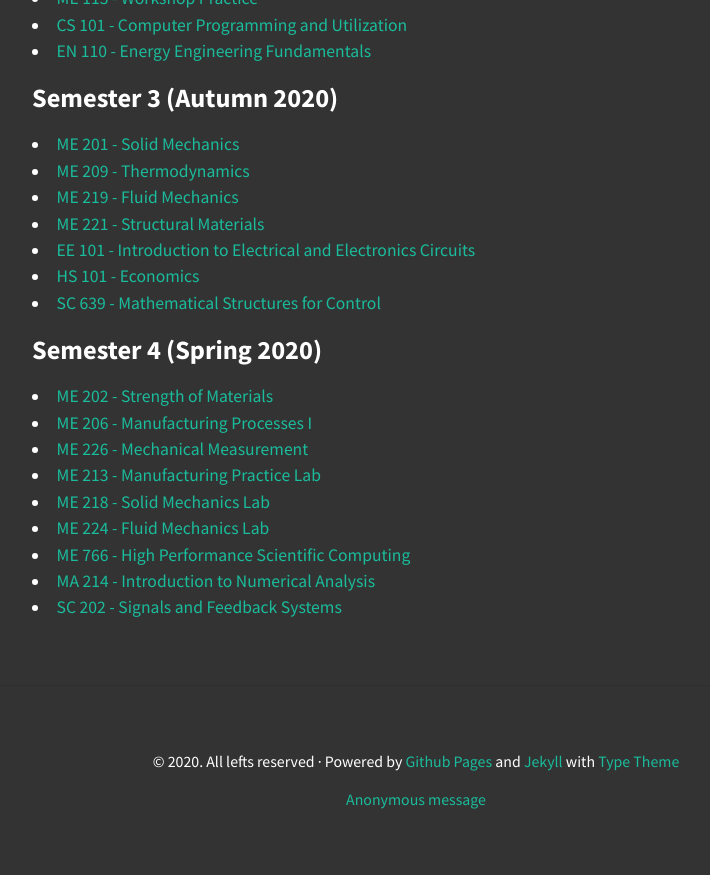
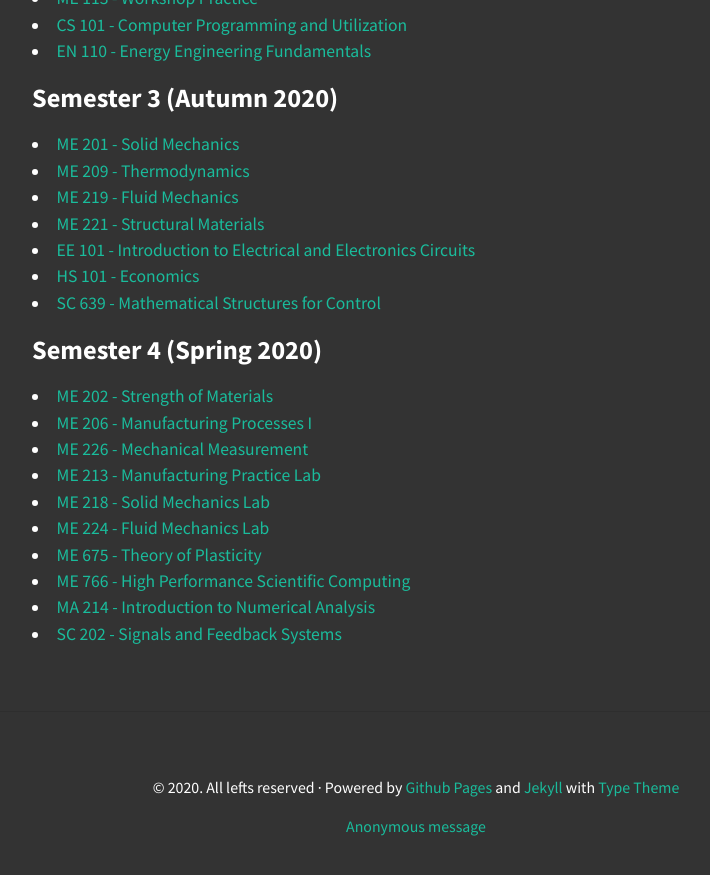
Before and after one commit to omprabhu31/omprabhu31.github.io, a Jekyll site: the page built from academics/courses.md, in a window 1280 px wide and 900 px high, scrolled down 957 px. Shown: the top 875 px of the window, without its empty margins (224-934 px from the left). Built offline with Jekyll 4.4.1, drawn with Linux system fonts in a browser that asks for light colours; nearby versions of some CDN libraries.

Commit message:
updated courses

```diff
--- a/academics/courses.md
+++ b/academics/courses.md
@@ -48,6 +48,7 @@ hide: true
 <li><a href="https://portal.iitb.ac.in/asc/Courses/crsedetail.jsp?ccd=ME%20213">ME 213 - Manufacturing Practice Lab</a></li>
 <li><a href="https://portal.iitb.ac.in/asc/Courses/crsedetail.jsp?ccd=ME%20218">ME 218 - Solid Mechanics Lab</a></li>
 <li><a href="https://portal.iitb.ac.in/asc/Courses/crsedetail.jsp?ccd=ME%20224">ME 224 - Fluid Mechanics Lab</a></li>
+<li><a href="https://portal.iitb.ac.in/asc/Courses/crsedetail.jsp?ccd=ME%20675">ME 675 - Theory of Plasticity</a></li>
 <li><a href="https://portal.iitb.ac.in/asc/Courses/crsedetail.jsp?ccd=ME%20766">ME 766 - High Performance Scientific Computing</a></li>
 <li><a href="https://portal.iitb.ac.in/asc/Courses/crsedetail.jsp?ccd=MA%20214">MA 214 - Introduction to Numerical Analysis</a></li>
 <li><a href="https://portal.iitb.ac.in/asc/Courses/crsedetail.jsp?ccd=SC%20202">SC 202 - Signals and Feedback Systems</a></li>
```
